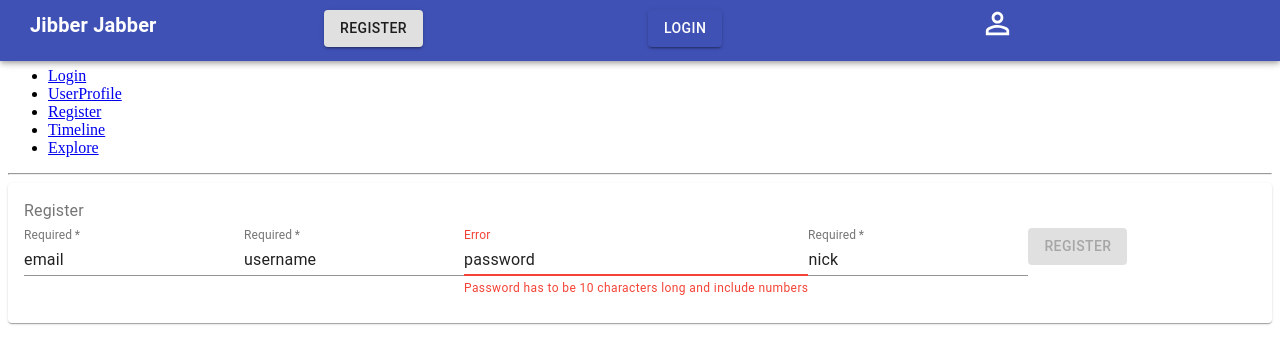
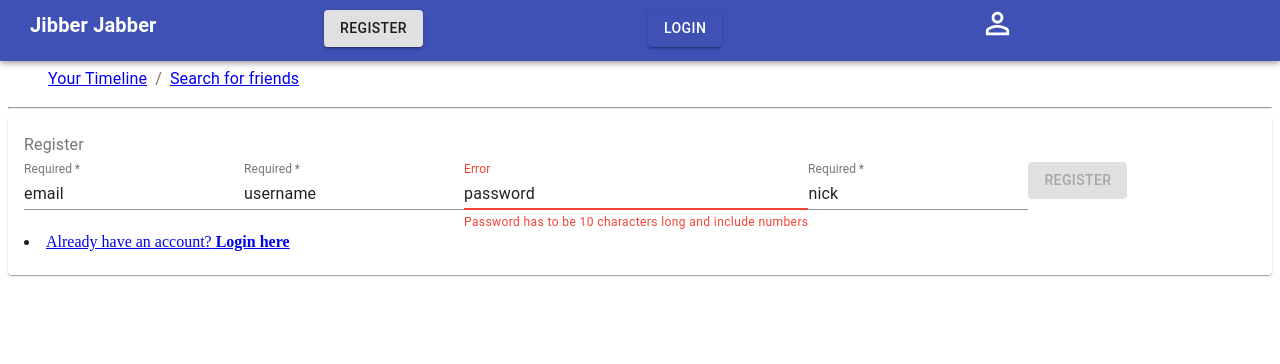
Before and after one commit to sofiasdz/jibber-jabber-ui, a React (Create React App) app: page /register in a window 1280 px wide. Shown: the top 364 px of the page. Built offline with nearby package versions, Linux system fonts and the light colour scheme; no server answers.

Commit message:
changed profile and register flow

```diff
--- a/src/App.tsx
+++ b/src/App.tsx
@@ -3,15 +3,13 @@ import './App.css';
 import Login from "./components/Home/Login";
 import Register from "./components/Home/Register"
 import {BrowserRouter as Router, Switch, Route, Link, RouteComponentProps} from "react-router-dom";
-
 import CreatePost from "./components/Posts/CreatePosts";
 import Profile from "./components/UserProfile/Profile";
 import SearchUsers from "./components/SearchUsers/SearchUsers";
 import ViewProfile from "./components/SearchUsers/ViewProfile";
 import UserChat from "./components/Chat/UserChat";
 import NavbarJJ from "./components/Navbar/Navbar";
-import {useHistory} from "react-router";
-import {State} from "./components/SearchUsers/ProfileCard";
+import Breadcrumbs from '@material-ui/core/Breadcrumbs';
 
 
 class App extends Component  {
@@ -26,11 +24,10 @@ class App extends Component  {
             <h2>Welcome to Jibber Jabber</h2>
             <nav className="navbar navbar-expand-lg navbar-light bg-light">
               <ul className="navbar-nav mr-auto">
-                <li><Link to={'/'} className="nav-link"> Login </Link></li>
-                <li><Link to={'/userprofile'} className="nav-link">UserProfile</Link></li>
-                <li><Link to={'/register'} className="nav-link">Register</Link></li>
-                <li><Link to={'/createPost'} className="nav-link">Timeline</Link></li>
-                <li><Link to={'/searchUsers'} className="nav-link">Explore</Link></li>
+                <Breadcrumbs aria-label="breadcrumb">
+                  <Link to={'/createPost'}  color="textPrimary"> Your Timeline</Link>
+                  <Link to={'/searchUsers'} color="textPrimary" >Search for friends</Link>
+                </Breadcrumbs>
               </ul>
             </nav>
             <hr/>
--- a/src/components/Home/Login.tsx
+++ b/src/components/Home/Login.tsx
@@ -3,7 +3,7 @@ import Button from '@material-ui/core/Button';
 import Card from '@material-ui/core/Card';
 import CardContent from '@material-ui/core/CardContent';
 import Typography from '@material-ui/core/Typography';
-import {RouteComponentProps} from 'react-router-dom';
+import {Link, RouteComponentProps} from 'react-router-dom';
 import React, {Component, useState} from 'react'
 import {getCurrentUser, loginUser} from "../../Api/UserApi";
 import {Alert, AlertTitle} from "@material-ui/lab";
@@ -47,6 +47,7 @@ function Login(props:Props){
                     </div>
 
                 </form>
+                <li><Link to={'/register'} className="nav-link"> Dont have an account? <strong>Register here</strong></Link></li>
             </CardContent>
 
             { isAlertOpen && <div>
--- a/src/components/Home/Register.tsx
+++ b/src/components/Home/Register.tsx
@@ -5,7 +5,7 @@ import Card from '@material-ui/core/Card';
 import CardActions from '@material-ui/core/CardActions';
 import CardContent from '@material-ui/core/CardContent';
 import Typography from '@material-ui/core/Typography';
-import {RouteComponentProps} from 'react-router-dom';
+import {Link, RouteComponentProps} from 'react-router-dom';
 import React, {Component, useState} from 'react'
 import {registerUser} from "../../Api/UserApi";
 import {Alert, AlertTitle} from "@material-ui/lab";
@@ -50,6 +50,7 @@ function Register(props:Props){
                     </div>
 
                 </form>
+                <li><Link to={'/'} className="nav-link"> Already have an account?<strong> Login here</strong> </Link></li>
             </CardContent>
             { isAlertOpen&& <div>
                 <Alert severity="error" onClose={() => setAlert(false)}>
--- a/src/components/Navbar/Navbar.tsx
+++ b/src/components/Navbar/Navbar.tsx
@@ -36,11 +36,10 @@ function NavbarJJ() {
 
 
         const classes = useStyles();
-        const [isLoggedIn,setIsLoggedIn]=useState(false)
         const [userName,setUserName]=useState('')
         const [id,setId]=useState('')
         let history=useHistory();
-        handleGetCurrentUser()
+
 
     function handleGoToProfile() {
         history.push('/userProfile')
@@ -64,20 +63,16 @@ function NavbarJJ() {
                             <Button onClick={() => navigateToRegister()} variant="contained" style={{marginTop: 10}}>Register</Button>
                         </Grid>
                         <Grid item xs={3}>
-                            {!isLoggedIn &&
+
                             <Button variant="contained" color="primary" onClick={() => navigateToLogin()}  style={{marginTop: 10}}>
                                 Login
-                            </Button>}
-                            {isLoggedIn && <Button variant="contained" color="secondary" onClick={() => handleLogout()}  style={{marginTop: 10}}>
-                                Logout
-                            </Button>}
+                            </Button>
 
                         </Grid>
                         <Grid item xs={3}>
                             <Button color="inherit"  onClick={() => handleGoToProfile()}>
                                 <PermIdentityIcon fontSize={"large"}></PermIdentityIcon>
                                 <Typography variant="h6" color="secondary" className={classes.title}>
-
                                 </Typography>
                             </Button>
                         </Grid>
@@ -91,43 +86,14 @@ function NavbarJJ() {
        history.push('/')
     }
 
-    function handleLogout() {
-        doLogout()
-
-    }
 
     function navigateToRegister() {
       history.push("/register")
     }
 
-    function handleGetCurrentUser(){
-        getCurrentUser()
-            .then((res) => {
-            setUserName(res.user)
-             setId(res.userId)
-             setIsLoggedIn(true)
-            })
-            .catch((err) => {
-                if (err.status === 401|| err.status===404||err.status==400||err.status===403)
-                    console.log(err)
-                setIsLoggedIn(false)
-
-            })
-    }
 
 
-    function doLogout(){
-        logout()
-            .then((res) => {
-                setUserName('')
-                setId('')
-                setIsLoggedIn(false)
-            })
-            .catch((err) => {
-                if (err.status === 401|| err.status===404||err.status==400||err.status===403)
-                    console.log(err)
-            })
-    }
+
 
 
     }
--- a/src/components/UserProfile/Profile.tsx
+++ b/src/components/UserProfile/Profile.tsx
@@ -4,7 +4,7 @@ import CardContent from '@material-ui/core/CardContent';
 import Typography from '@material-ui/core/Typography';
 import {RouteComponentProps} from 'react-router-dom';
 import React, {Component} from 'react'
-import {getCurrentUser, getUserInfo, updateUser} from "../../Api/UserApi";
+import {getCurrentUser, getUserInfo, logout, updateUser} from "../../Api/UserApi";
 import {Fab, Grid, TextField} from "@material-ui/core";
 import EditIcon from '@material-ui/icons/Edit';
 import CheckIcon from '@material-ui/icons/Check';
@@ -85,6 +85,9 @@ export type State = {
                     <Grid item xs={6}>
                         <Typography style={{marginBottom:30}}> Your Profile</Typography>
                     </Grid>
+                    <Button variant="contained" color="secondary" onClick={() => this.doLogout()}  style={{marginTop: 10}}>
+                        Logout
+                    </Button>
                     { !updateMode &&
                     <Grid item xs={6}>
                 <Fab color="secondary" aria-label="edit" onClick={()=>this.setState({updateMode:true})}>
@@ -341,6 +344,17 @@ export type State = {
          this.setState({disabled:!regex.test(password)})
 
      }
+
+        doLogout(){
+         logout()
+             .then((res) => {
+                this.props.history.push('/')
+             })
+             .catch((err) => {
+                 if (err.status === 401|| err.status===404||err.status==400||err.status===403)
+                     console.log(err)
+             })
+     }
  }
 
 
```
